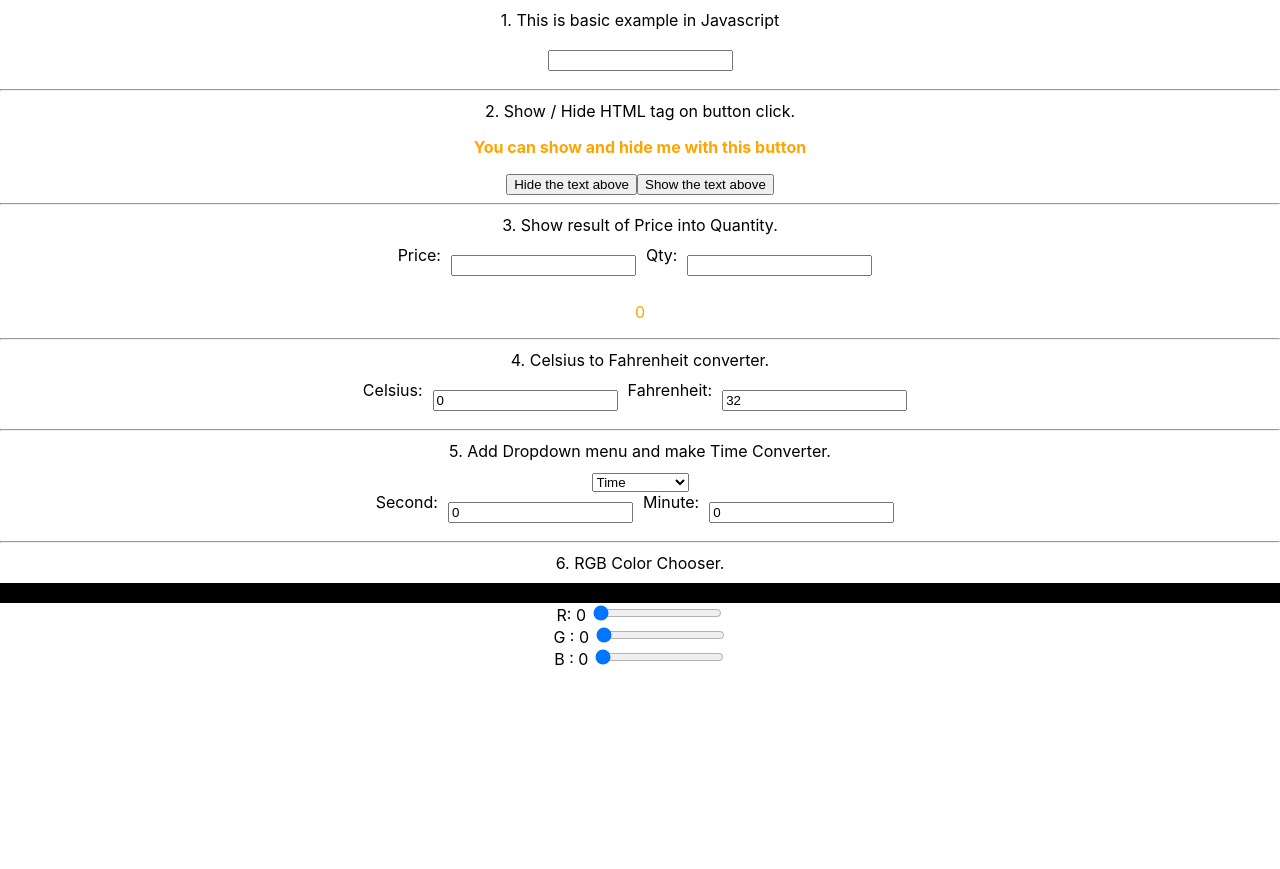
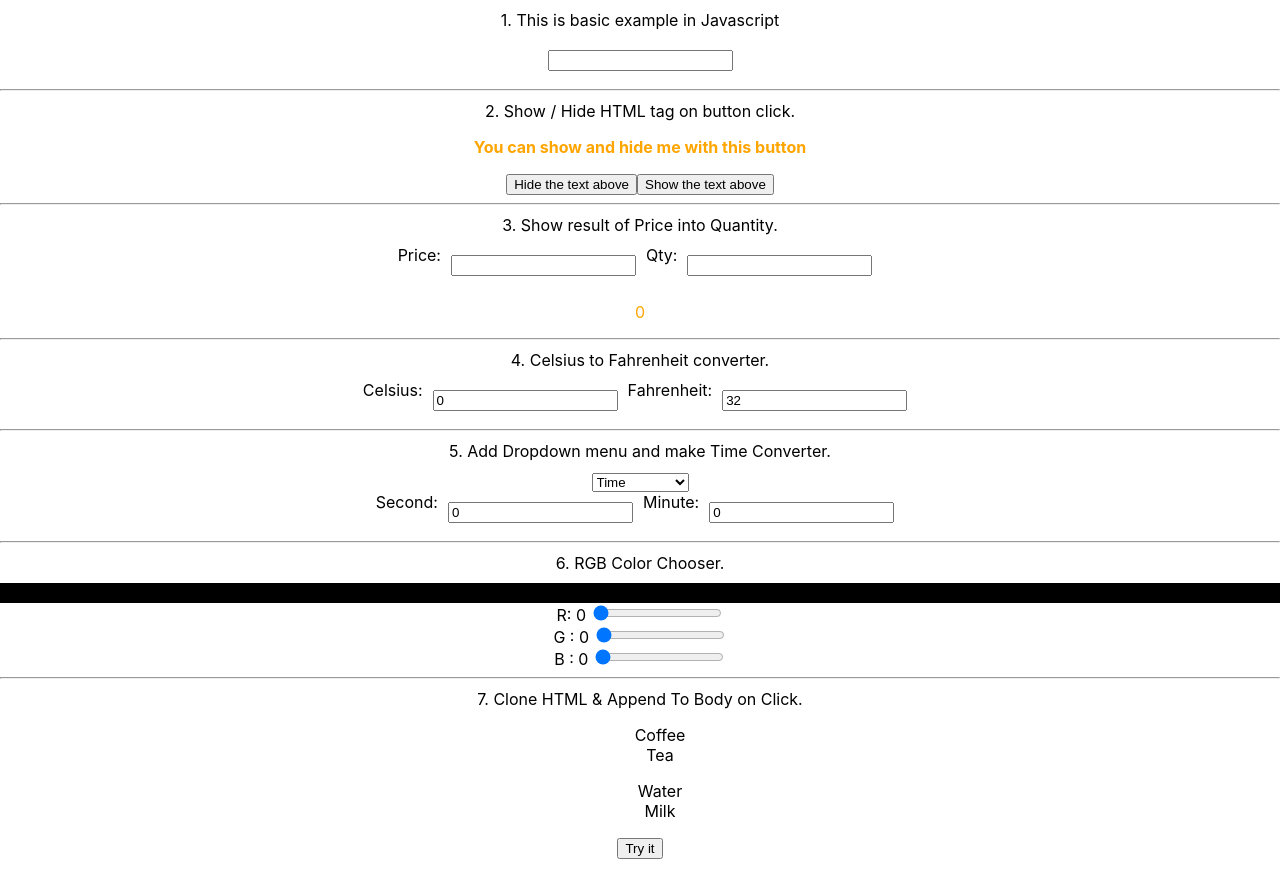
Before and after one commit to kamaliapramesh/learn-react, a React (Create React App) app: page / in a window 1280 px wide. Before the commit the page ends 800 px from the top, so only its background shows below. Built offline with nearby package versions, Linux system fonts and the light colour scheme.

Commit message:
clone and append done

```diff
--- a/src/App.js
+++ b/src/App.js
@@ -6,6 +6,7 @@ import Multiply from './components/multiply';
 import Converter from './components/converter';
 import Dropdown from './components/dropdown';
 import Color from './components/color';
+import Clone from './components/clone';
 
 function App() {
   return (
@@ -27,6 +28,9 @@ function App() {
        <hr></hr>
       <div className="head">6. RGB Color Chooser.</div>
        <Color />
+       <hr></hr>
+      <div className="head">7. Clone HTML & Append To Body on Click.</div>
+       <Clone />
     </div>
   );
 }
--- a/src/components/Common.css
+++ b/src/components/Common.css
@@ -19,3 +19,9 @@
     width: 100%;
     border-collapse: collapse;
 }
+ul{
+    list-style-type: none;
+}
+.mb{
+    margin-bottom: 10px;
+}
--- /dev/null
+++ b/src/components/clone.js
@@ -0,0 +1,40 @@
+import React from 'react';
+import './Common.css';
+
+class Clone extends React.Component {
+    state = {
+      rows: 0
+    };
+
+    addRow = () => {
+      this.setState(({ rows }) => ({ rows: rows + 1 }));
+    };
+
+    render() {
+      return (
+        <div>
+        <ul>
+            <li>Coffee</li>
+            <li>Tea</li>
+            {Array.from({ length: this.state.rows }, (_, index) => (
+            <div key={index}>
+              <li>Milk</li>
+            </div>
+          ))}
+        </ul>
+        <ul>
+            <li>Water</li>
+            <li>Milk</li>
+        </ul>
+          {/* {Array.from({ length: this.state.rows }, (_, index) => (
+            <div key={index}>
+              <input />
+            </div>
+          ))} */}
+          <button className="mb" onClick={this.addRow}>Try it</button>
+        </div>
+      );
+    }
+  }
+
+  export default Clone
```
